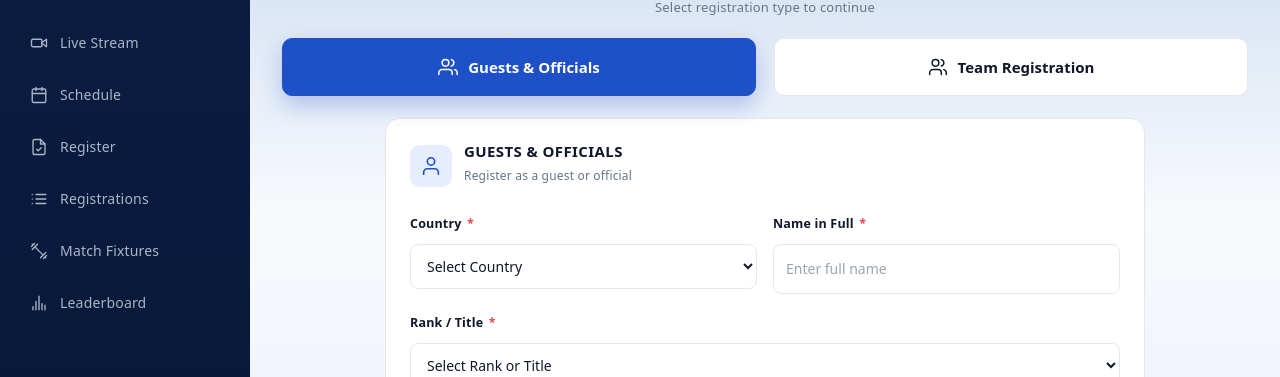
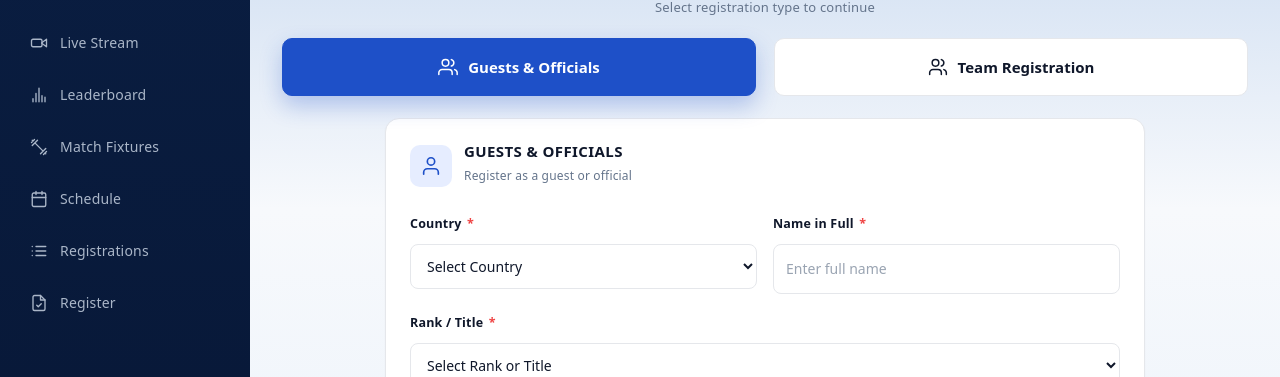
Before and after one commit to geekelo/naval_wrestle_pulse, a React (Vite) app: page / in a window 1280 px wide. Shown: the part 132-509 px from the top of the page. Built offline with nearby package versions, Linux system fonts and the light colour scheme.

Commit message:
Update Sidebar component: reorder navigation items for clarity, adding 'Leaderboard' and 'Match Fixtures' while ensuring 'Register' and 'Registrations' are correctly positioned.

```diff
--- a/src/components/Sidebar.jsx
+++ b/src/components/Sidebar.jsx
@@ -7,11 +7,11 @@ import './Sidebar.css'
 
 const NAV = [
   { label: 'Live Stream', to: '/live', ic: icon.live },
+  { label: 'Leaderboard', to: '/leaderboard', ic: icon.leaderboard },
+  { label: 'Match Fixtures', to: '/match-fixtures', ic: icon.matches },
   { label: 'Schedule', to: '/schedule', ic: icon.schedule },
+  { label: 'Registrations', to: '/registrations', ic: icon.list },
   { label: 'Register', to: '/register', ic: icon.registration },
-  { label: 'Registrations', to: '/registrations', ic: icon.list },
-  { label: 'Match Fixtures', to: '/match-fixtures', ic: icon.matches },
-  { label: 'Leaderboard', to: '/leaderboard', ic: icon.leaderboard },
   // { label: 'Teams', to: '/teams', ic: icon.teams },
   // { label: 'Officials', to: '/officials', ic: icon.officials },
   // { label: 'Dashboard', to: '/dashboard', ic: icon.dashboard },
```
